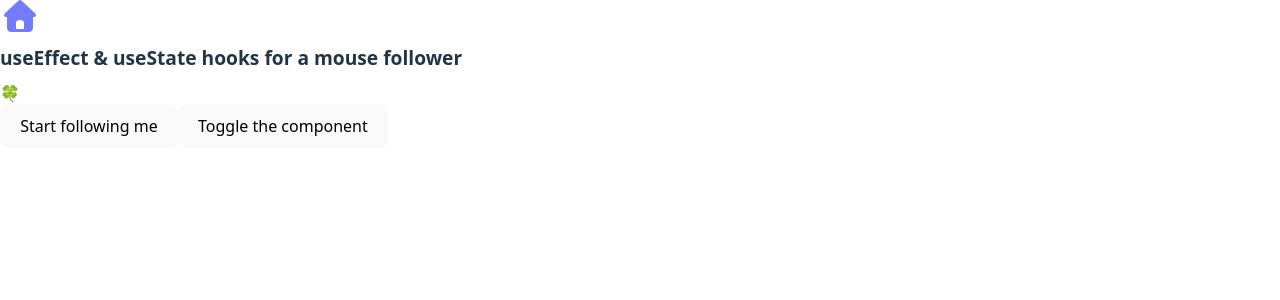
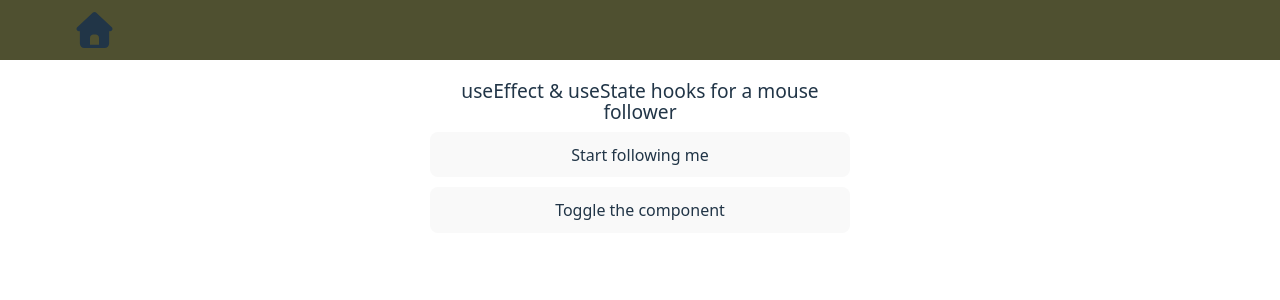
Before and after one commit to nataliatorres/mouse-follower, a React (Vite) app: page / in a window 1280 px wide. Shown: the top 300 px of the page. Built offline with nearby package versions, Linux system fonts and the light colour scheme.

Commit message:
Enclose the component in section tags and inside the main

```diff
--- a/src/App.jsx
+++ b/src/App.jsx
@@ -1,6 +1,7 @@
 import { useState } from 'react'
 import FollowMouse from './components/FollowMouse'
 import NavBar from './components/NavBar'
+import './App.css'
 
 function App () {
   const [mounted, setMounted] = useState(true)
@@ -8,10 +9,12 @@ function App () {
   return (
     <>
       <NavBar/>
-      <main className='w-[420px] flex flex-col gap-[10px]'>
-        <h1>useEffect & useState hooks for a mouse follower</h1>
-        {mounted && <FollowMouse />}
-        <button onClick={() => setMounted(!mounted)}>Toggle the component</button>
+      <main>
+        <section className='w-105 flex flex-col gap-2.5 py-5'>
+          <h1>useEffect & useState hooks for a mouse follower</h1>
+          {mounted && <FollowMouse />}
+          <button onClick={() => setMounted(!mounted)}>Toggle the component</button>
+        </section>
       </main>
     </>
   )
--- a/src/components/NavBar.jsx
+++ b/src/components/NavBar.jsx
@@ -8,7 +8,7 @@ library.add(fas)
 const NavBar = () => {
   return (
     <header className=' w-full top-0 sticky border-solid z-20 bg-[#4F5030]'>
-      <div className='max-w-300 mx-auto flex items-center justify-between gap-4 duration-200 px-8 lg:px-6 py-6 lg:py-4'>
+      <div className='max-w-300 mx-auto flex items-center justify-between gap-4 duration-200 px-8 py-3'>
         <a className='flex text-center font-medium sm:text-lg' href='https://nataliatorres.github.io/'>
           <FontAwesomeIcon icon='fa-solid fa-house' className='fa-2x' />
         </a>
```
